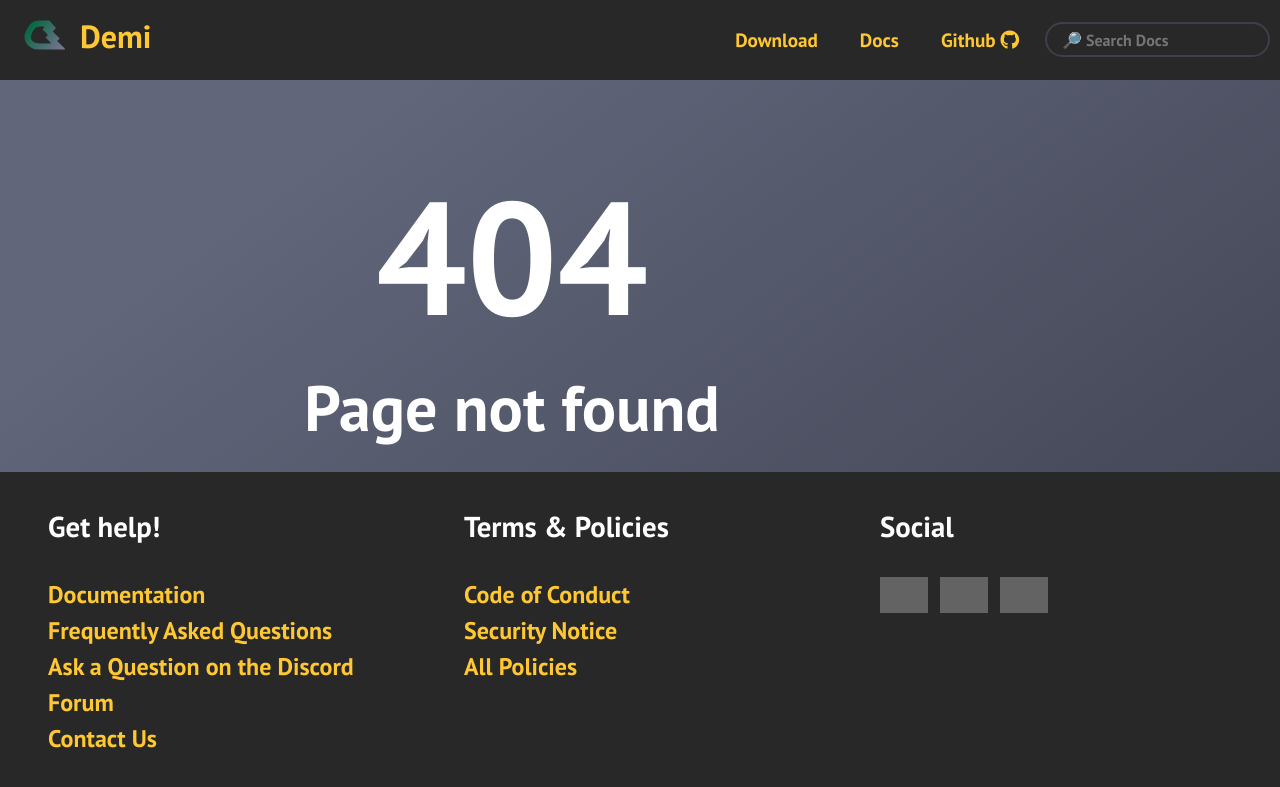
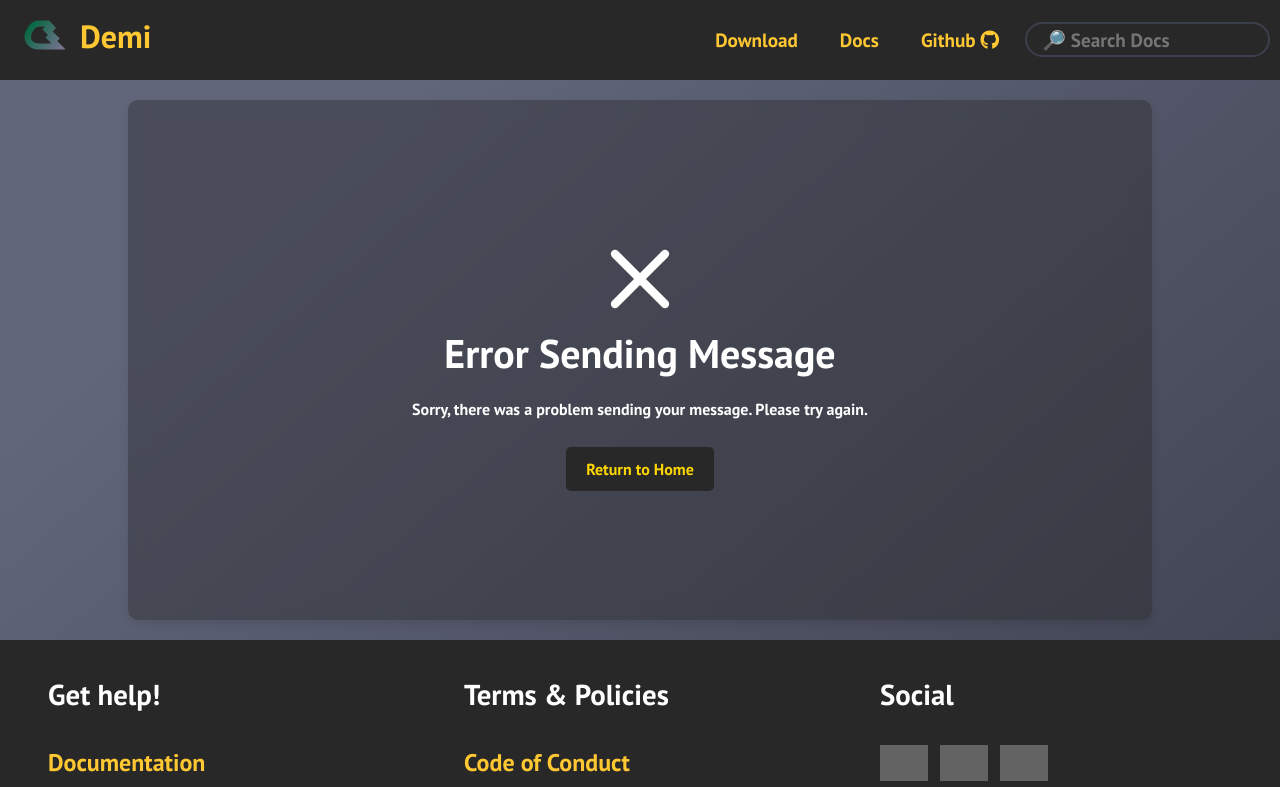
Before and after one commit to bobrossrtx/demi-website, a React (Create React App) app in the folder frontend/: page /contact/sent in a window 1280 px wide. Shown: the top 787 px of the page. Built offline with nearby package versions, Linux system fonts and the light colour scheme; grey boxes are pictures that could not be loaded.

Commit message:
feat: add contact form success/error handling and new Sent page + fixed responsiveness issues

```diff
--- a/frontend/src/Routes/Contact/Contact.scss
+++ b/frontend/src/Routes/Contact/Contact.scss
@@ -2,16 +2,15 @@
   max-width: 600px;
   margin: 0 auto;
   padding: 20px;
-  background: rgba(40, 40, 40, 0.4); /* Semi-transparent background */
+  background: rgba(40, 40, 40, 0.4);
   border-radius: 10px;
   box-shadow: 0 4px 8px rgba(0, 0, 0, 0.1);
-  backdrop-filter: blur(10px); /* Glassy effect */
-  -webkit-backdrop-filter: blur(10px); /* For Safari */
-}
+  backdrop-filter: blur(10px);
+  -webkit-backdrop-filter: blur(10px);
 
   h1 {
     text-align: center;
-  color: #fff !important; /* Changed to white for better contrast */
+    color: #fff !important;
     margin-bottom: 20px;
   }
 
@@ -26,17 +25,18 @@ form {
     label {
       margin-bottom: 5px;
       font-weight: bold;
-    color: #fff; /* Changed to white for better contrast */
+      color: #fff;
     }
 
-  input, textarea {
+    input,
+    textarea {
       width: 100%;
       padding: 10px;
-    border: 1px solid rgba(255, 255, 255, 0.3); /* Semi-transparent border */
+      border: 1px solid rgba(255, 255, 255, 0.3);
       border-radius: 5px;
       font-size: 16px;
-    background-color: rgba(255, 255, 255, 0.2); /* Semi-transparent background */
-    color: #fff; /* White text color */
+      background-color: rgba(255, 255, 255, 0.2);
+      color: #fff;
       transition: border-color 0.3s;
 
       &:focus {
@@ -47,8 +47,8 @@ form {
 
     button {
       padding: 10px 20px;
-    background-color: #282828; /* Changed to match the specified color */
-    color: #ffd700; /* Changed to yellow text color */
+      background-color: #282828;
+      color: #ffd700;
       border: none;
       border-radius: 5px;
       cursor: pointer;
@@ -56,8 +56,22 @@ form {
       transition: background-color 0.3s;
 
       &:hover {
-      background-color: #ffd700; /* Darker shade on hover */
-      color: #1e1e1e
+        background-color: #ffd700;
+        color: #1e1e1e;
+      }
+    }
+
+    @media screen and (max-width: 960px) {
+      // Ensure the button is visible
+      button {
+        display: block;
+        margin: 20px auto;
+        width: 80%; // Make the button wider on mobile
+        max-width: 200px;
+      }
+
+      // Make sure container has enough height
+      min-height: 300px;
     }
   }
 }
--- a/frontend/src/Routes/Contact/Contact.tsx
+++ b/frontend/src/Routes/Contact/Contact.tsx
@@ -25,8 +25,10 @@ export default function Contact({ }: Props) {
       process.env.REACT_APP_EMAILJS_USER_ID!
     ).then((result) => {
       console.log(result.text);
+      window.location.href = '/contact/sent?success=true';
     }, (error) => {
       console.log(error.text);
+      window.location.href = '/contact/sent?success=false';
     });
   };
 
--- /dev/null
+++ b/frontend/src/Routes/Contact/Sent.scss
@@ -0,0 +1,40 @@
+.container {
+    display: flex;
+    flex-direction: column;
+    align-items: center;
+    text-align: center;
+    padding: 4rem 2rem;
+    min-height: 520px;
+
+    svg {
+        width: 100px;
+        height: 100px;
+    }
+
+    h2 {
+        color: var(--primary-color);
+        margin-bottom: 1.5rem;
+        font-size: 2rem;
+    }
+
+    p {
+        margin-bottom: 1.5rem;
+        line-height: 1.6;
+    }
+
+    button {
+        padding: 10px 20px;
+        background-color: #282828;
+        color: #ffd700;
+        border: none;
+        border-radius: 5px;
+        cursor: pointer;
+        font-size: 16px;
+        transition: background-color 0.3s;
+
+        &:hover {
+          background-color: #ffd700;
+          color: #1e1e1e;
+        }
+      }
+}
--- /dev/null
+++ b/frontend/src/Routes/Contact/Sent.tsx
@@ -0,0 +1,91 @@
+import React, { useEffect, useState } from 'react';
+import { Link, useLocation } from 'react-router-dom';
+import './Sent.scss';
+
+const Sent: React.FC = () => {
+    const location = useLocation();
+    const params = new URLSearchParams(location.search);
+    const sent = params.get('success') === 'true';
+    const [windowWidth, setWindowWidth] = useState(window.innerWidth);
+
+    useEffect(() => {
+        const originalOverflow = document.body.style.overflow;
+
+        // Function to handle responsive scrolling
+        const handleScrolling = () => {
+            const currentWidth = window.innerWidth;
+            setWindowWidth(currentWidth);
+
+            if (currentWidth > 1356) {
+                document.body.style.overflow = 'hidden';
+            } else {
+                document.body.style.overflow = 'auto';
+            }
+        };
+
+        // Set Initial State
+        handleScrolling();
+
+        // Add event listener for window resize
+        window.addEventListener('resize', handleScrolling);
+
+        // Cleanup function
+        return () => {
+            document.body.style.overflow = originalOverflow;
+            window.removeEventListener('resize', handleScrolling);
+        };
+    }, []);
+
+    return (
+        <div className="container">
+            {sent ? (
+                <>
+                    <svg
+                        className="success-icon"
+                        fill="none"
+                        stroke="currentColor"
+                        viewBox="0 0 24 24"
+                        xmlns="http://www.w3.org/2000/svg"
+                    >
+                        <path
+                            strokeLinecap="round"
+                            strokeLinejoin="round"
+                            strokeWidth="2"
+                            d="M5 13l4 4L19 7"
+                        />
+                    </svg>
+                    <h1 className="sent-title">Message Sent Successfully!</h1>
+                    <p className="sent-message">
+                        Thank you for contacting us. We will get back to you as soon as possible.
+                    </p>
+                </>
+            ) : (
+                <>
+                    <svg
+                        className="error-icon"
+                        fill="none"
+                        stroke="currentColor"
+                        viewBox="0 0 24 24"
+                        xmlns="http://www.w3.org/2000/svg"
+                    >
+                        <path
+                            strokeLinecap="round"
+                            strokeLinejoin="round"
+                            strokeWidth="2"
+                            d="M6 18L18 6M6 6l12 12"
+                        />
+                    </svg>
+                    <h1 className="sent-title">Error Sending Message</h1>
+                    <p className="sent-message">
+                        Sorry, there was a problem sending your message. Please try again.
+                    </p>
+                </>
+            )}
+            <button onClick={() => window.location.href = '/'} className="back-button">
+                Return to Home
+            </button>
+        </div>
+    );
+};
+
+export default Sent;
--- a/frontend/src/Routes/docs/DocPage.scss
+++ b/frontend/src/Routes/docs/DocPage.scss
@@ -262,28 +262,71 @@ $link-hover: #61667b;
 .doc-tags {
     margin-top: 20px;
     text-align: center;
+    width: 100%;
 
     h4 {
         font-size: 1.25em;
         margin-bottom: 10px;
     }
 
-    ul {
-        list-style-type: none;
-        padding: 0;
+    .doc-tag-list {
+        display: flex;
+        flex-wrap: wrap;
+        justify-content: center;
+        gap: 8px;
+        margin-top: 10px;
     }
 
-    li {
+    .doc-tag {
         display: inline-block;
-        background-color: $tag-bg;
-        color: $tag-color;
-        margin: 5px;
-        padding: 5px 10px;
+        background-color: $sidebar-bg;
+        color: #ffc832;
+        margin: 3px;
+        padding: 5px 12px;
         border-radius: 20px;
-        transition: background-color 0.3s ease;
+        font-size: 0.9em;
+        text-decoration: none;
+        transition: background-color 0.3s ease, transform 0.2s ease;
 
         &:hover {
-            background-color: darken($tag-bg, 10%);
+            background-color: lighten($sidebar-bg, 10%);
+            transform: translateY(-2px);
+        }
+    }
+}
+
+@media screen and (max-width: 970px) {
+    .doc-navigation {
+        flex-direction: column;
+        align-items: center;
+
+        .doc-nav-prev,
+        .doc-nav-next {
+            max-width: 100%;
+            width: 100%;
+            margin-bottom: 15px;
+            display: flex;
+            justify-content: center;
+
+            a {
+                width: 180px;
+            }
+        }
+
+        .doc-nav-next {
+            text-align: center;
+        }
+
+        .doc-tags {
+            margin-top: 20px;
+            width: 100%;
+            border-top: 1px solid $border-color;
+            padding-top: 15px;
+
+            .doc-tag-list {
+                justify-content: center;
+                padding: 0 10px;
+            }
         }
     }
 }
--- a/frontend/src/Routes/docs/DocPage.tsx
+++ b/frontend/src/Routes/docs/DocPage.tsx
@@ -94,13 +94,19 @@ export default function DocPage(props: Props) {
                 </div>
                 <div className="doc-tags">
                     {prevPage && prevPage.tags && prevPage.tags.length > 0 && (
-                        <div>
+                        <div className="doc-tag-container">
                             <h4>Tags:</h4>
-                            <ul>
+                            <div className="doc-tag-list">
                                 {prevPage.tags.map((tag, index) => (
-                                    <li key={index}>{tag}</li>
+                                    <a
+                                        key={index}
+                                        href={`/search?q=${encodeURIComponent(tag)}`}
+                                        className="doc-tag"
+                                    >
+                                        #{tag}
+                                    </a>
                                 ))}
-                            </ul>
+                            </div>
                         </div>
                     )}
                 </div>
--- a/frontend/src/Routes/routes.tsx
+++ b/frontend/src/Routes/routes.tsx
@@ -15,6 +15,7 @@ import Search from "./docs/Search";
 import Downloads from "./Downloads/Downloads";
 import DocPage from "./docs/DocPage";
 import ErrorNotFound from "./Errors/ErrorNotFound";
+import Sent from "./Contact/Sent";
 
 const router = createBrowserRouter([
     {
@@ -31,6 +32,10 @@ const router = createBrowserRouter([
             {
                 path: "/contact",
                 element: <Contact />
+            },
+            {
+                path: "/contact/sent",
+                element: <Sent />
             },
             {
                 path: "/docs",
```
Lines whose indentation alone changed are shown as unchanged.
